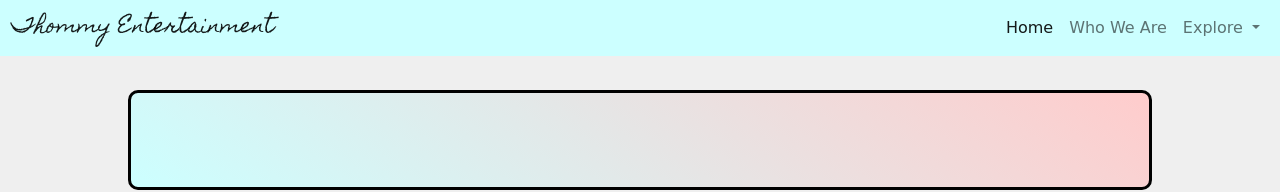
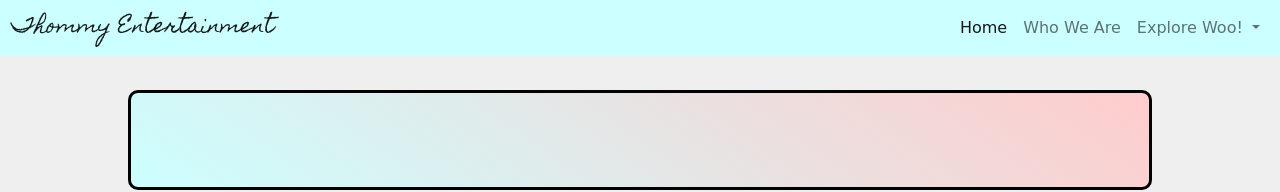
Before and after one commit to smcmillan28/thommy-music, a plain HTML site: page index.html in a window 1280 px wide. Shown: the top 192 px of the page. Drawn offline with nearby package versions, Linux system fonts and the light colour scheme; a web font is replaced by a local one.

Commit message:
editing webpage

```diff
--- a/index.html
+++ b/index.html
@@ -34,7 +34,7 @@
             <li class="nav-item dropdown">
               <a class="nav-link dropdown-toggle" href="#" id="navbarDropdownMenuLink" role="button"
                 data-bs-toggle="dropdown" aria-expanded="false">
-                Explore
+                Explore Woo!
               </a>
               <ul class="dropdown-menu" aria-labelledby="navbarDropdownMenuLink">
                 <li><a class="dropdown-item" href="#">App 1</a></li>
```
